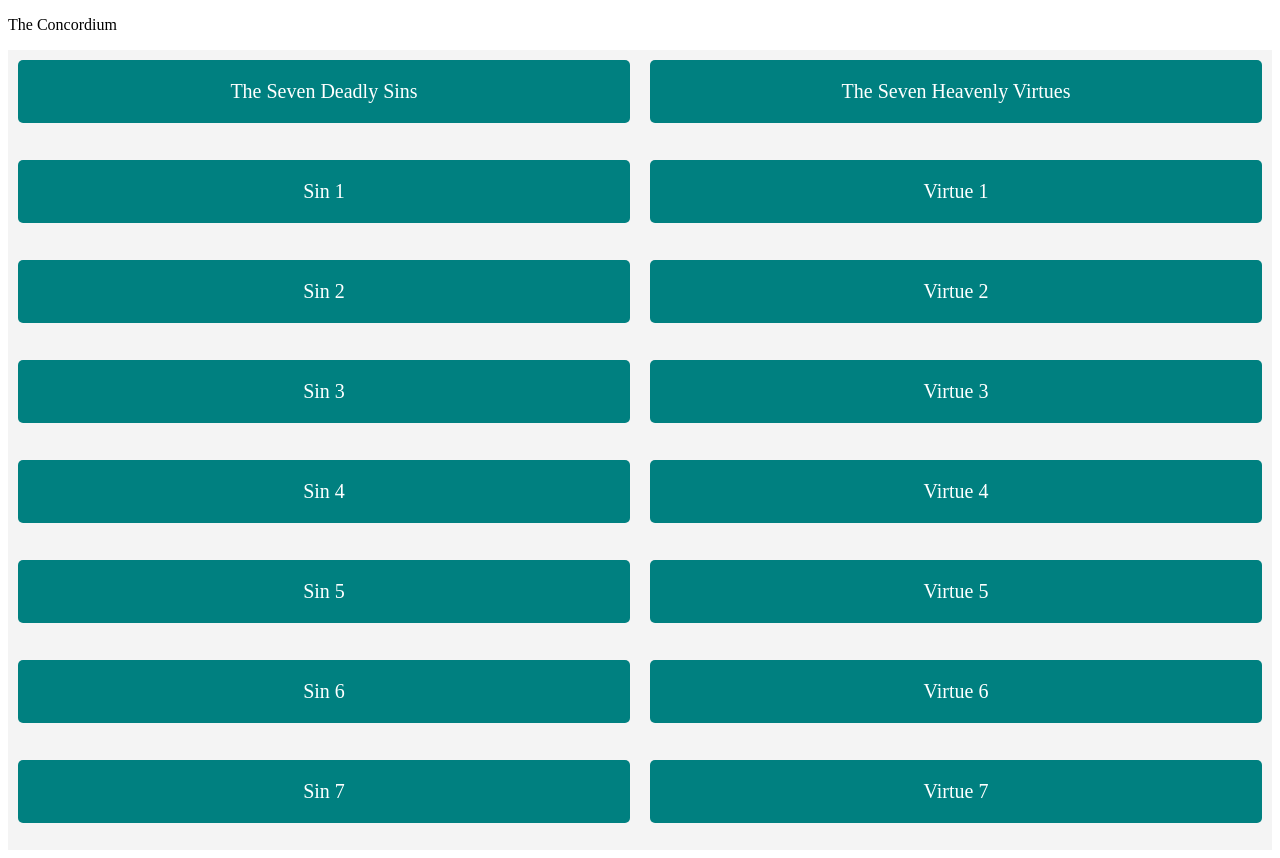
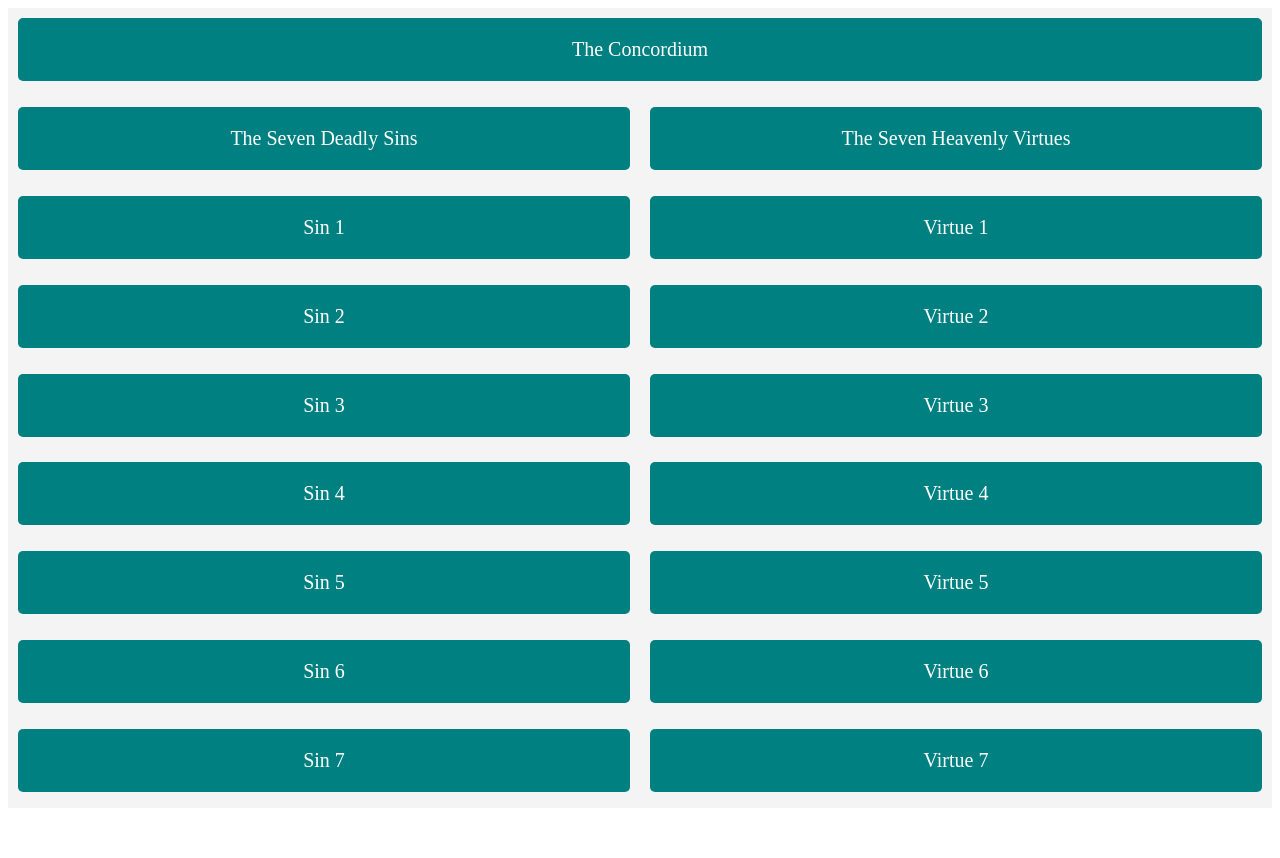
Before and after one commit to JactusTheCactus/concordium-wiki, a plain HTML site: page character-cards/index.html in a window 1280 px wide. After the commit the page ends 816 px from the top, so only its background shows below. Drawn offline with Linux system fonts and the light colour scheme.

Commit message:
Update index.html

```diff
--- a/character-cards/index.html
+++ b/character-cards/index.html
@@ -7,10 +7,10 @@
   <link rel="stylesheet" href="styles.css">
 </head>
 <body>
-  <p class="title">The Concordium</p>
   <div class="flex-container">
-    <div class="flex-item subtitle">The Seven Deadly Sins</div>
-    <div class="flex-item subtitle">The Seven Heavenly Virtues</div>
+    <div class="flex-title">The Concordium</div>
+    <div class="flex-item">The Seven Deadly Sins</div>
+    <div class="flex-item">The Seven Heavenly Virtues</div>
     <div class="flex-item">Sin 1</div>
     <div class="flex-item">Virtue 1</div>
     <div class="flex-item">Sin 2</div>
```
